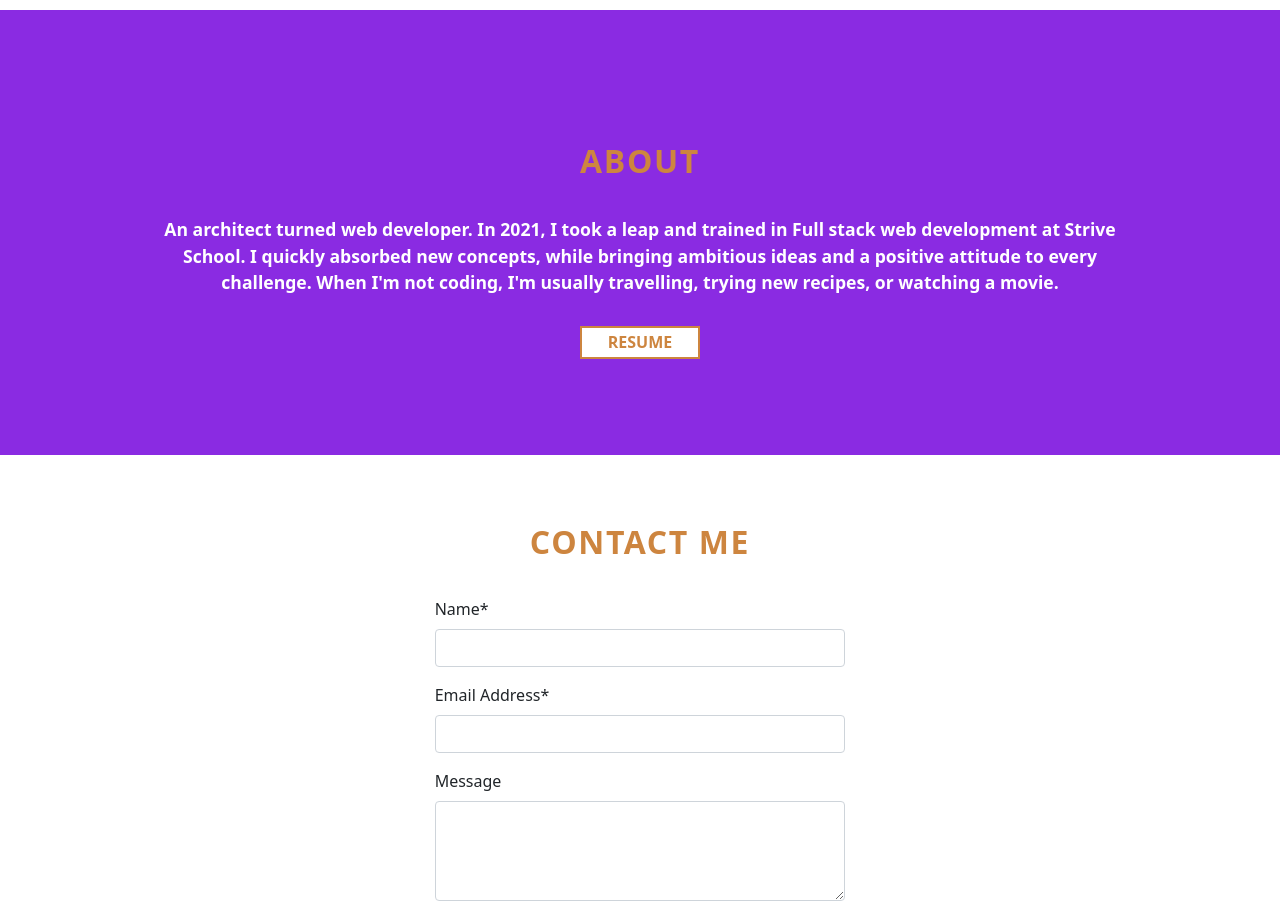
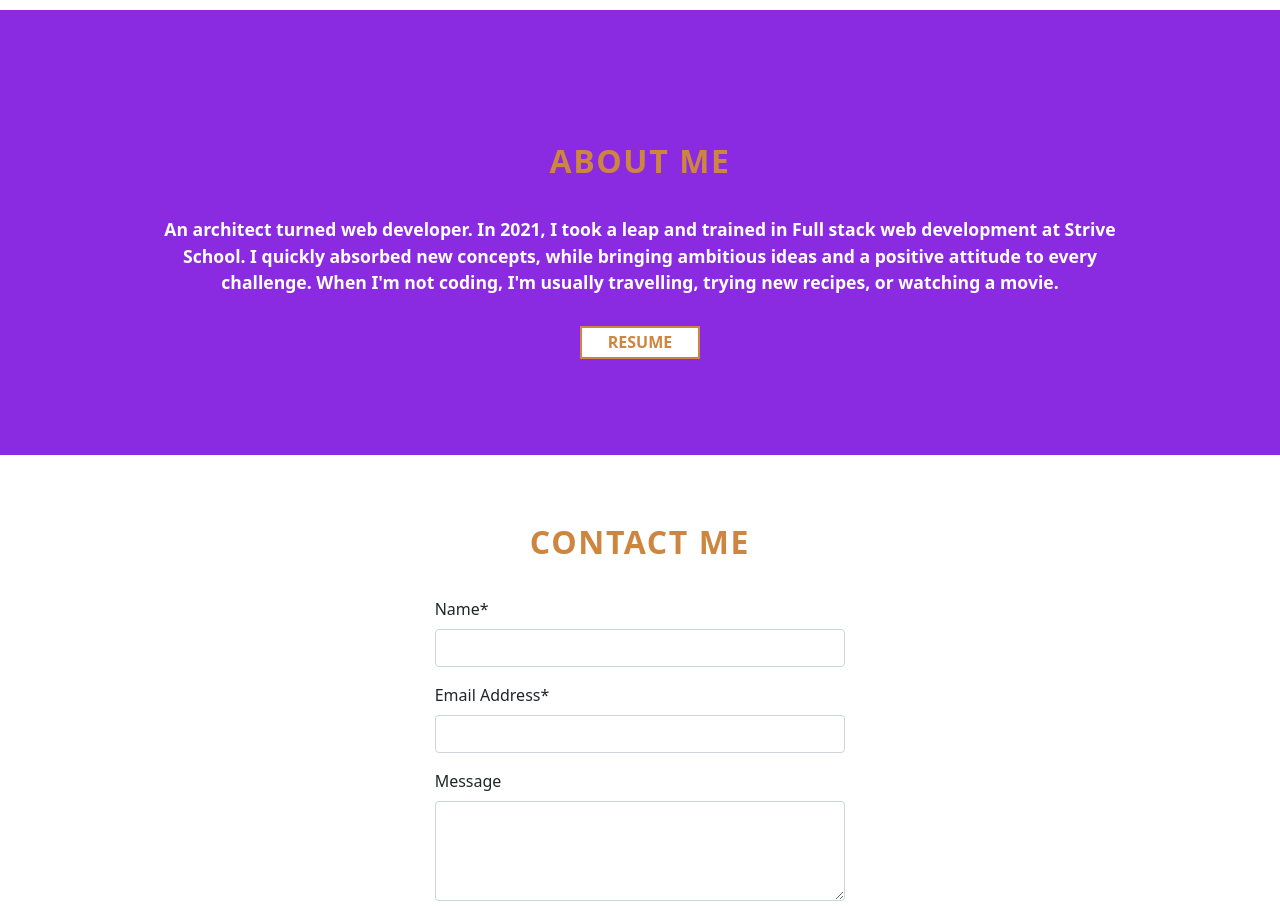
Before and after one commit to beejay321/Portfolio, a React (Create React App) app: page / in a window 1280 px wide. Shown: the part 2880-3803 px from the top of the page. Built offline with nearby package versions, Linux system fonts and the light colour scheme.

Commit message:
Update AboutMe.jsx

```diff
--- a/src/components/AboutMe.jsx
+++ b/src/components/AboutMe.jsx
@@ -6,7 +6,7 @@ function AboutMe(props) {
     <Container className=" aboutSection py-5">
       <Row className="  py-5">
         <div>
-          <h5 className=" title d-flex py-3 justify-content-center">ABOUT</h5>
+          <h5 className=" title d-flex py-3 justify-content-center">ABOUT ME</h5>
         </div>
         {/* </Row>
       <Row> */}
```
